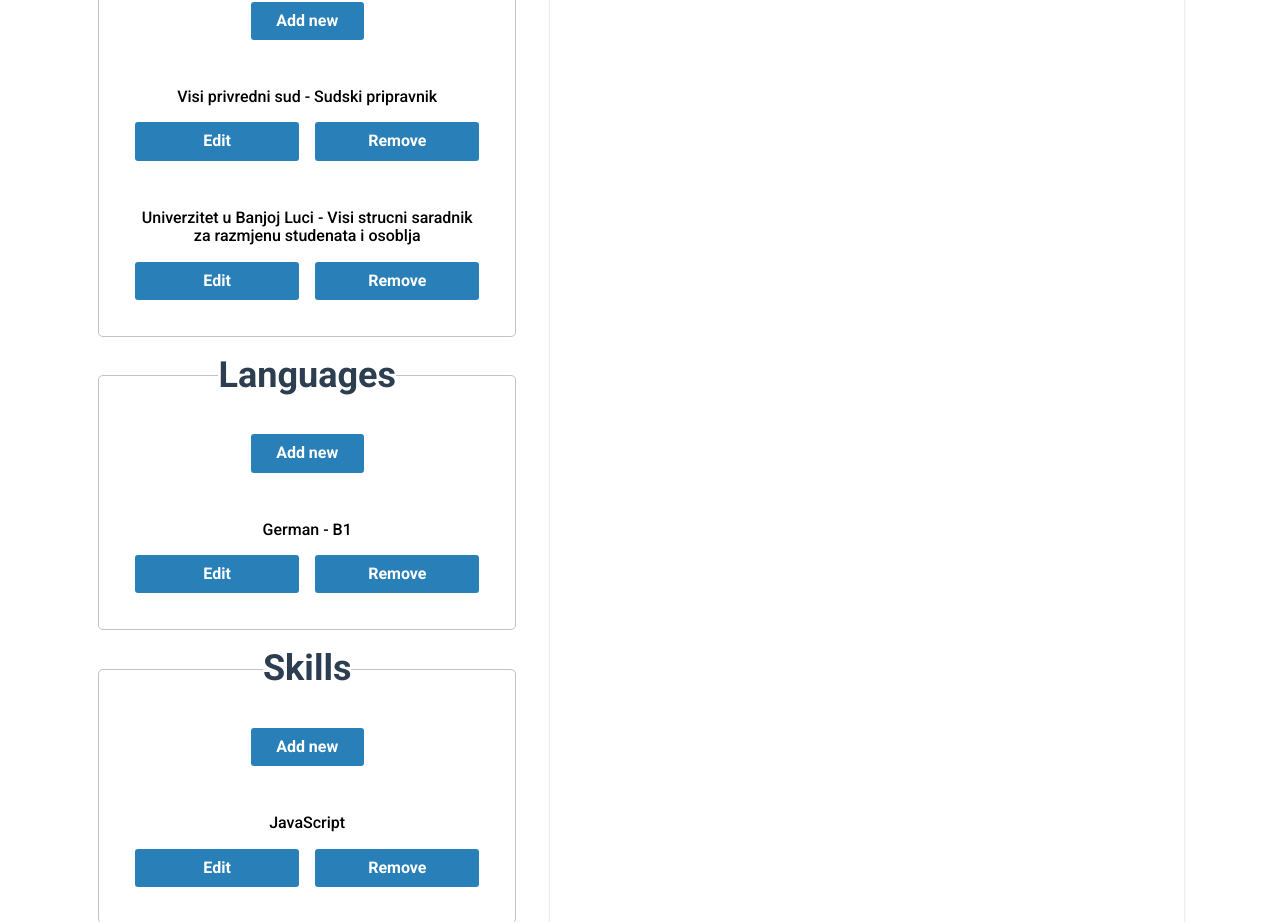
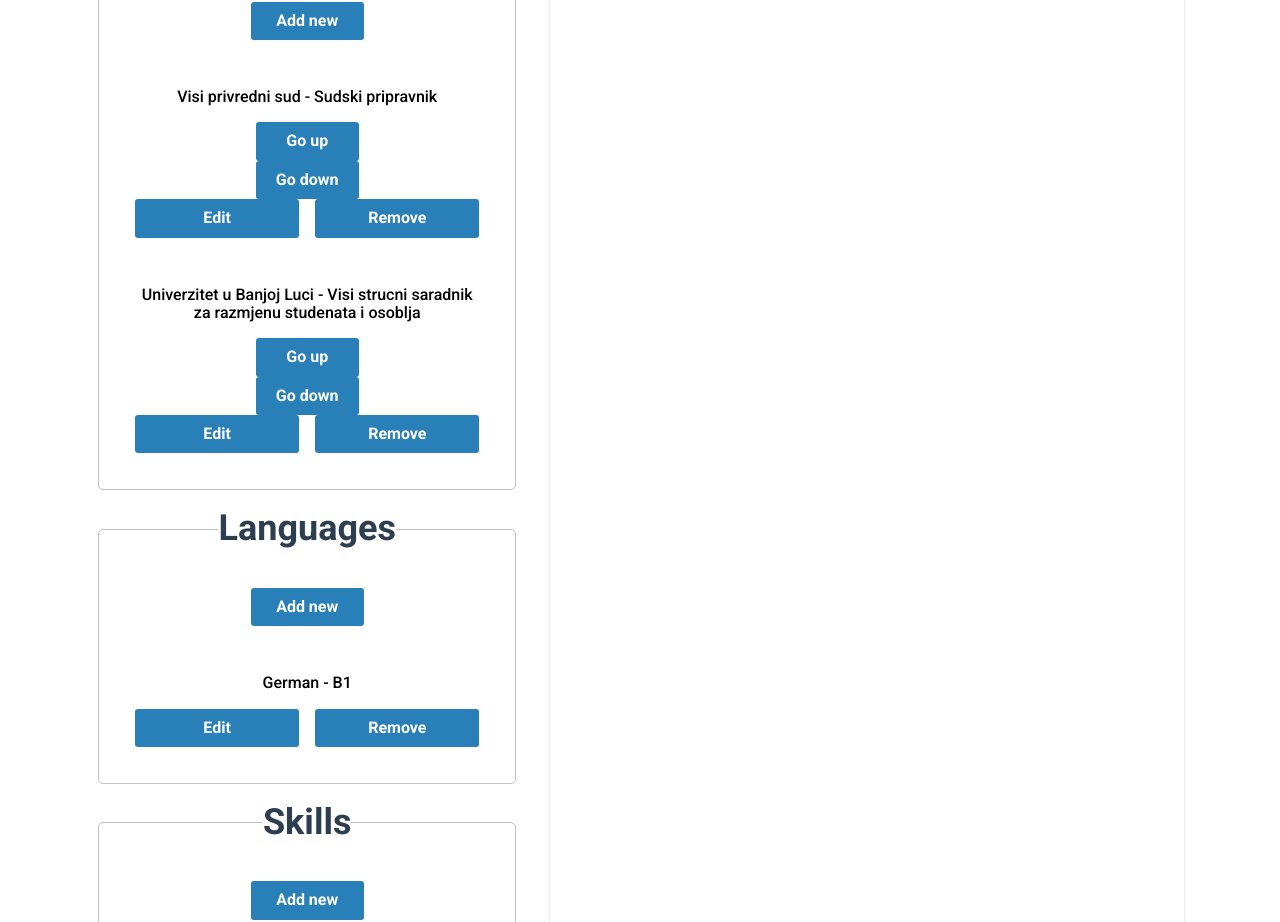
Before and after one commit to Djotajo/cv-application, a React (Vite) app: page / in a window 1280 px wide. Shown: the part 1620-2542 px from the top of the page. Built offline with nearby package versions, Linux system fonts and the light colour scheme.

Commit message:
Add move work items up and down

```diff
--- a/src/App.jsx
+++ b/src/App.jsx
@@ -214,6 +214,36 @@ function App() {
     reader.readAsDataURL(selectedFile);
   };
 
+  // function moveItemUp(id) {
+  //   let position = workArray.findIndex((item) => item.id === id);
+  //   let object = workArray[position];
+  //   if (position !== 0) {
+  //     workArray.splice(position - 1, 0, object);
+  //     workArray.splice(position + 1, 1);
+  //   }
+  //   setWorkArray(workArray);
+  // }
+
+  function moveItemUp(id) {
+    let position = workArray.findIndex((item) => item.id === id);
+    if (position !== 0 && position !== -1) {
+      let newArray = [...workArray];
+      let [movedItem] = newArray.splice(position, 1);
+      newArray.splice(position - 1, 0, movedItem);
+      setWorkArray(newArray);
+    }
+  }
+
+  function moveItemDown(array, setArray, id) {
+    let position = array.findIndex((item) => item.id === id);
+    if (position !== array.length - 1 && position !== -1) {
+      let newArray = [...array];
+      let [movedItem] = newArray.splice(position, 1);
+      newArray.splice(position + 1, 0, movedItem);
+      setArray(newArray);
+    }
+  }
+
   return (
     <>
       <label htmlFor="printButton" className="printButtonLabel noPrint">
@@ -277,7 +307,10 @@ function App() {
             {" "}
             <WorkInfo
               workArray={workArray}
+              setWorkArray={setWorkArray}
               handleWorkArrayChange={handleWorkArrayChange}
+              handleMoveItemUp={moveItemUp}
+              handleMoveItemDown={moveItemDown}
               handleRemoveWorkItem={handleRemoveWorkItem}
               handleEditWorkItem={handleEditWorkItem}
               handleSubmitEditWorkItem={handleSubmitEditWorkItem}
--- a/src/components/workExperienceCompleted.jsx
+++ b/src/components/workExperienceCompleted.jsx
@@ -7,10 +7,26 @@ function WorkExperienceCompleted({
   startDate,
   endDate,
   id,
+  workArray,
+  setWorkArray,
+  handleMoveItemUp,
+  handleMoveItemDown,
   handleEditItem,
   handleRemoveItem,
 }) {
   const [edit, setEdit] = useState(false);
+
+  function moveUp(event) {
+    event.preventDefault();
+
+    handleMoveItemUp(id);
+  }
+
+  function moveDown(event, id) {
+    event.preventDefault();
+
+    handleMoveItemDown(workArray, setWorkArray, id);
+  }
 
   function handleRemove(event) {
     event.preventDefault();
@@ -30,6 +46,15 @@ function WorkExperienceCompleted({
         <p>
           {company} - {position}
         </p>
+        <button className="moveUpButton" onClick={moveUp}>
+          Go up
+        </button>
+        <button
+          className="moveUpButton"
+          onClick={(event) => moveDown(event, id)}
+        >
+          Go down
+        </button>
         <div className="workItemButtons">
           <button onClick={handleEdit}>Edit</button>
           <button onClick={handleRemove}>Remove</button>
--- a/src/components/workInfo.jsx
+++ b/src/components/workInfo.jsx
@@ -5,7 +5,10 @@ import WorkExperienceEdit from "./workExperienceEdit";
 
 function WorkInfo({
   workArray,
+  setWorkArray,
   handleWorkArrayChange,
+  handleMoveItemUp,
+  handleMoveItemDown,
   handleRemoveWorkItem,
   handleEditWorkItem,
   handleSubmitEditWorkItem,
@@ -50,6 +53,10 @@ function WorkInfo({
           endDate={piece.jobEndDate}
           key={piece.id}
           id={piece.id}
+          workArray={workArray}
+          setWorkArray={setWorkArray}
+          handleMoveItemUp={handleMoveItemUp}
+          handleMoveItemDown={handleMoveItemDown}
           handleEditItem={handleEditWorkItem}
           handleRemoveItem={handleRemoveWorkItem}
         />
```
